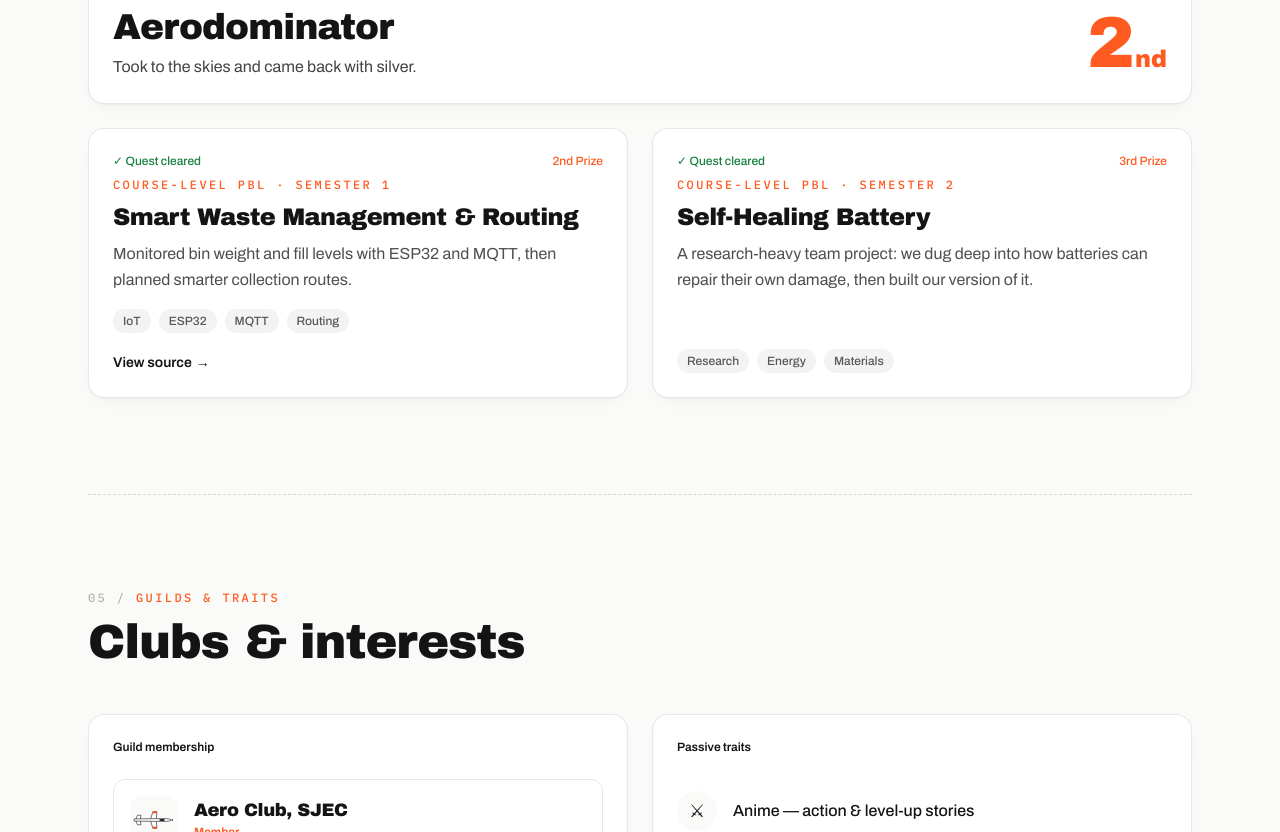
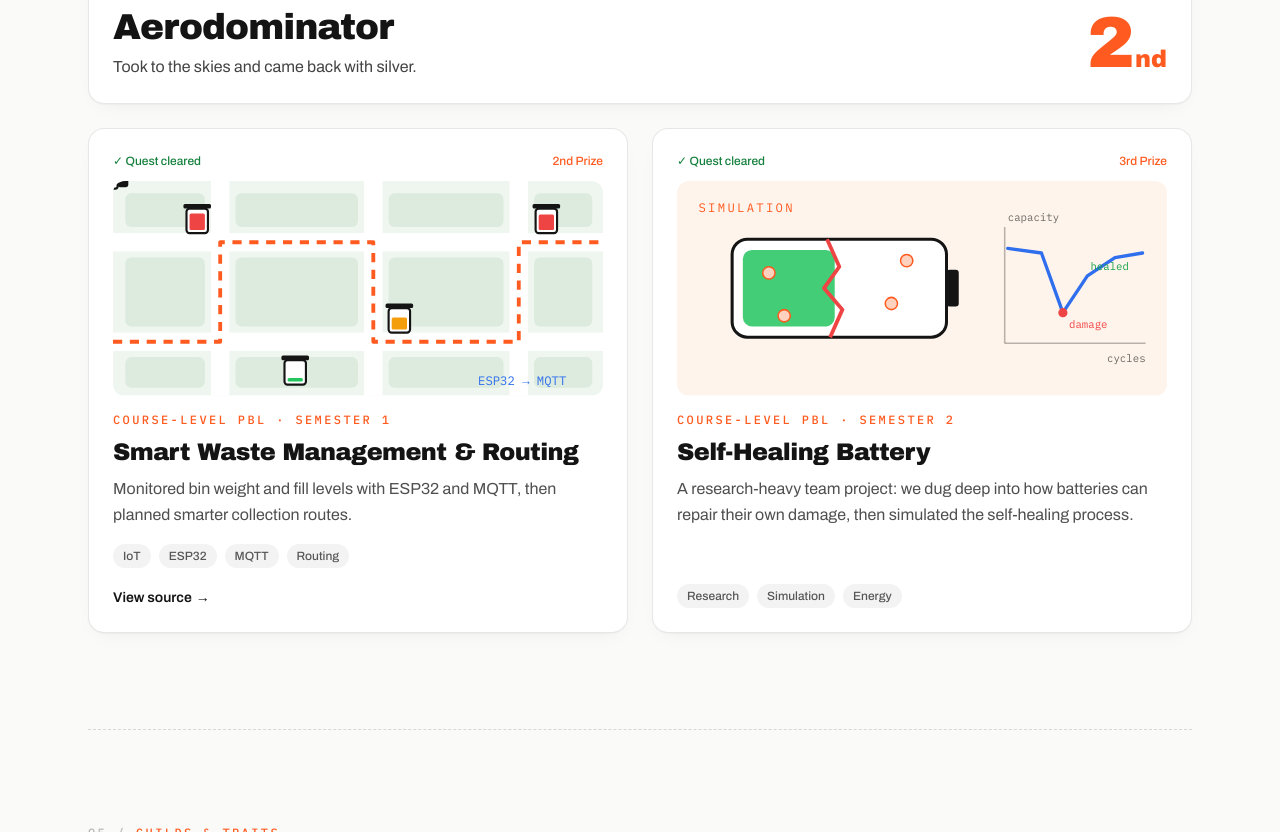
Before and after one commit to chethan-9817/DEV_portfolio, a React (Vite) app: page / in a window 1280 px wide. Shown: the part 4280-5112 px from the top of the page. Built offline with nearby package versions, Linux system fonts and the light colour scheme.

Commit message:
Add illustrations to PBL cards; battery project was simulated

```diff
--- a/src/components/Achievements.jsx
+++ b/src/components/Achievements.jsx
@@ -2,6 +2,7 @@ import { useEffect, useRef, useState } from "react";
 import { AnimatePresence, motion, useInView } from "framer-motion";
 import { SectionHeading } from "./SystemPanel.jsx";
 import { Drone, FighterJet, RCPlane } from "./Aircraft.jsx";
+import PblArt from "./PblArt.jsx";
 import { ACHIEVEMENTS } from "../data.js";
 
 const byId = Object.fromEntries(ACHIEVEMENTS.map((a) => [a.id, a]));
@@ -245,7 +246,12 @@ export default function Achievements() {
           {rest.map((a) => (
             <motion.article key={a.id} {...pop} className="card flex flex-col">
               <Head a={a} />
-              <div className="flex flex-1 flex-col px-5 pb-5 pt-2 sm:px-6 sm:pb-6">
+              {a.art && (
+                <div className="mx-5 mt-3 aspect-[16/7] overflow-hidden rounded-xl sm:mx-6">
+                  <PblArt kind={a.art} />
+                </div>
+              )}
+              <div className="flex flex-1 flex-col px-5 pb-5 pt-4 sm:px-6 sm:pb-6">
                 <p className="kicker">{a.org}</p>
                 <h3 className="mt-2 font-display text-xl tracking-tight sm:text-2xl">{a.title}</h3>
                 {a.note && <p className="mt-2 flex-1 leading-relaxed text-ink/75">{a.note}</p>}
--- /dev/null
+++ b/src/components/PblArt.jsx
@@ -0,0 +1,176 @@
+import { useReducedMotion } from "framer-motion";
+
+// Original illustrations for the PBL achievement cards.
+const INK = "#141414";
+
+function Bin({ x, y, level, color }) {
+  const h = 16;
+  return (
+    <g transform={`translate(${x} ${y})`}>
+      <rect x="-2" y="-3" width="18" height="3" rx="1" fill={INK} />
+      <rect x="0" y="0" width="14" height={h} rx="2" fill="#fff" stroke={INK} strokeWidth="1.4" />
+      <rect x="2" y={h - 2 - (h - 4) * level} width="10" height={(h - 4) * level} rx="1" fill={color} />
+    </g>
+  );
+}
+
+function Ping({ x, y, anim, delay = "0s" }) {
+  return (
+    <g transform={`translate(${x} ${y})`} fill="none" stroke="#2f6fed" strokeWidth="1.4" strokeLinecap="round">
+      {[5, 9].map((r, i) => (
+        <path key={r} d={`M${-r} 0 A${r} ${r} 0 0 1 ${r} 0`} opacity={anim ? 0 : 0.7}>
+          {anim && (
+            <animate
+              attributeName="opacity"
+              values="0;0.9;0"
+              dur="2s"
+              begin={`${parseFloat(delay) + i * 0.25}s`}
+              repeatCount="indefinite"
+            />
+          )}
+        </path>
+      ))}
+    </g>
+  );
+}
+
+export function WasteArt() {
+  const anim = !useReducedMotion();
+  return (
+    <svg viewBox="0 0 320 140" className="h-full w-full" role="img" aria-label="City map: smart bins report fill levels and a truck follows an optimized route to the full ones">
+      <rect width="320" height="140" fill="#eef6ef" />
+      {/* blocks */}
+      {[
+        [8, 8, 52, 22], [80, 8, 80, 22], [180, 8, 75, 22], [275, 8, 38, 22],
+        [8, 50, 52, 45], [80, 50, 80, 45], [180, 50, 75, 45], [275, 50, 38, 45],
+        [8, 115, 52, 20], [80, 115, 80, 20], [180, 115, 75, 20], [275, 115, 38, 20],
+      ].map(([x, y, w, h], i) => (
+        <rect key={i} x={x} y={y} width={w} height={h} rx="4" fill="#dcebdd" />
+      ))}
+      {/* roads */}
+      <g stroke="#fff" strokeWidth="12">
+        <line x1="0" y1="40" x2="320" y2="40" />
+        <line x1="0" y1="105" x2="320" y2="105" />
+        <line x1="70" y1="0" x2="70" y2="140" />
+        <line x1="170" y1="0" x2="170" y2="140" />
+        <line x1="265" y1="0" x2="265" y2="140" />
+      </g>
+      {/* optimized route */}
+      <path
+        id="pbl-route"
+        d="M0 105 H70 V40 H170 V105 H265 V40 H320"
+        fill="none"
+        stroke="#ff5a1f"
+        strokeWidth="2.5"
+        strokeDasharray="6 5"
+        strokeLinejoin="round"
+      >
+        {anim && <animate attributeName="stroke-dashoffset" from="22" to="0" dur="1s" repeatCount="indefinite" />}
+      </path>
+      {/* bins: full ones are on the route, the nearly empty one is skipped */}
+      <Bin x={48} y={18} level={0.9} color="#ef4444" />
+      <Bin x={180} y={83} level={0.65} color="#f59e0b" />
+      <Bin x={276} y={18} level={0.85} color="#ef4444" />
+      <Bin x={112} y={117} level={0.2} color="#22c55e" />
+      <Ping x={55} y={11} anim={anim} />
+      <Ping x={187} y={76} anim={anim} delay="0.6s" />
+      <Ping x={283} y={11} anim={anim} delay="1.2s" />
+      <text x="296" y="133" textAnchor="end" fontFamily="IBM Plex Mono, monospace" fontSize="8" fill="#2f6fed">
+        ESP32 → MQTT
+      </text>
+      {/* truck */}
+      <g transform={anim ? undefined : "translate(170 70) rotate(90)"}>
+        {anim && (
+          <animateMotion dur="9s" repeatCount="indefinite" rotate="auto">
+            <mpath href="#pbl-route" />
+          </animateMotion>
+        )}
+        <rect x="-11" y="-5" width="14" height="10" rx="1.5" fill="#fff" stroke={INK} strokeWidth="1.4" />
+        <rect x="3" y="-4" width="7" height="8" rx="1.5" fill={INK} />
+        <rect x="-9" y="-2" width="10" height="4" rx="1" fill="#22c55e" />
+      </g>
+    </svg>
+  );
+}
+
+export function BatteryArt() {
+  const anim = !useReducedMotion();
+  const crack = "M98 38 L106 56 L96 70 L108 84 L100 102";
+  return (
+    <svg viewBox="0 0 320 140" className="h-full w-full" role="img" aria-label="Simulation of a self-healing battery: a crack closes up and capacity recovers">
+      <rect width="320" height="140" fill="#fff4ec" />
+      <text x="14" y="20" fontFamily="IBM Plex Mono, monospace" fontSize="8" fill="#ff5a1f" letterSpacing="1.5">
+        SIMULATION
+      </text>
+
+      {/* battery */}
+      <rect x="36" y="38" width="140" height="64" rx="10" fill="#fff" stroke={INK} strokeWidth="2" />
+      <rect x="176" y="58" width="8" height="24" rx="2" fill={INK} />
+      <rect x="43" y="45" height="50" width={anim ? 60 : 118} rx="6" fill="#22c55e" opacity="0.85">
+        {anim && <animate attributeName="width" values="60;60;126;126;60" keyTimes="0;0.3;0.6;0.9;1" dur="6s" repeatCount="indefinite" />}
+      </rect>
+      {/* micro-capsules releasing healing agent */}
+      {[
+        [60, 60, 0],
+        [140, 80, 0.4],
+        [70, 88, 0.8],
+        [150, 52, 1.2],
+      ].map(([cx, cy, d]) => (
+        <circle key={`${cx}-${cy}`} cx={cx} cy={cy} r="4" fill="#ffd2bf" stroke="#ff5a1f" strokeWidth="1">
+          {anim && (
+            <>
+              <animate attributeName="cx" values={`${cx};102;102;${cx}`} keyTimes="0;0.45;0.9;1" dur="6s" begin={`${d}s`} repeatCount="indefinite" />
+              <animate attributeName="opacity" values="1;1;0;0;1" keyTimes="0;0.4;0.5;0.95;1" dur="6s" begin={`${d}s`} repeatCount="indefinite" />
+            </>
+          )}
+        </circle>
+      ))}
+      {/* crack, then the healed seam drawing over it */}
+      <path d={crack} fill="none" stroke="#ef4444" strokeWidth="2.5" strokeLinejoin="round" opacity={anim ? 1 : 0}>
+        {anim && <animate attributeName="opacity" values="1;1;0;0;1" keyTimes="0;0.35;0.6;0.92;1" dur="6s" repeatCount="indefinite" />}
+      </path>
+      <path
+        d={crack}
+        fill="none"
+        stroke="#16a34a"
+        strokeWidth="3"
+        strokeLinejoin="round"
+        pathLength="1"
+        strokeDasharray="1"
+        strokeDashoffset={anim ? 1 : 0}
+      >
+        {anim && <animate attributeName="stroke-dashoffset" values="1;1;0;0;1" keyTimes="0;0.35;0.6;0.92;1" dur="6s" repeatCount="indefinite" />}
+      </path>
+
+      {/* capacity graph */}
+      <g fontFamily="IBM Plex Mono, monospace" fontSize="7" fill="#6b6a65">
+        <line x1="214" y1="30" x2="214" y2="106" stroke={INK} strokeOpacity="0.3" />
+        <line x1="214" y1="106" x2="306" y2="106" stroke={INK} strokeOpacity="0.3" />
+        <text x="216" y="26">capacity</text>
+        <text x="306" y="118" textAnchor="end">cycles</text>
+      </g>
+      <polyline
+        points="216,44 238,47 252,86 268,62 286,50 304,47"
+        fill="none"
+        stroke="#2f6fed"
+        strokeWidth="2.2"
+        strokeLinejoin="round"
+        strokeLinecap="round"
+        pathLength="1"
+        strokeDasharray="1"
+        strokeDashoffset="0"
+      >
+        {anim && <animate attributeName="stroke-dashoffset" values="1;0;0" keyTimes="0;0.7;1" dur="6s" repeatCount="indefinite" />}
+      </polyline>
+      <circle cx="252" cy="86" r="3" fill="#ef4444" />
+      <text x="256" y="96" fontFamily="IBM Plex Mono, monospace" fontSize="7" fill="#ef4444">damage</text>
+      <text x="270" y="58" fontFamily="IBM Plex Mono, monospace" fontSize="7" fill="#16a34a">healed</text>
+    </svg>
+  );
+}
+
+export default function PblArt({ kind }) {
+  if (kind === "waste") return <WasteArt />;
+  if (kind === "battery") return <BatteryArt />;
+  return null;
+}
--- a/src/data.js
+++ b/src/data.js
@@ -123,6 +123,7 @@ export const ACHIEVEMENTS = [
     org: "Course-level PBL · Semester 1",
     note: "Monitored bin weight and fill levels with ESP32 and MQTT, then planned smarter collection routes.",
     tags: ["IoT", "ESP32", "MQTT", "Routing"],
+    art: "waste",
     url: "https://github.com/chethan-9817/wastemanagement-the-software-prototype",
   },
   {
@@ -130,8 +131,9 @@ export const ACHIEVEMENTS = [
     title: "Self-Healing Battery",
     place: "3rd Prize",
     org: "Course-level PBL · Semester 2",
-    note: "A research-heavy team project: we dug deep into how batteries can repair their own damage, then built our version of it.",
-    tags: ["Research", "Energy", "Materials"],
+    note: "A research-heavy team project: we dug deep into how batteries can repair their own damage, then simulated the self-healing process.",
+    tags: ["Research", "Simulation", "Energy"],
+    art: "battery",
   },
 ];
 
```
Also changed, not shown: 1 other file (tests, documents, lock files or other folders).
